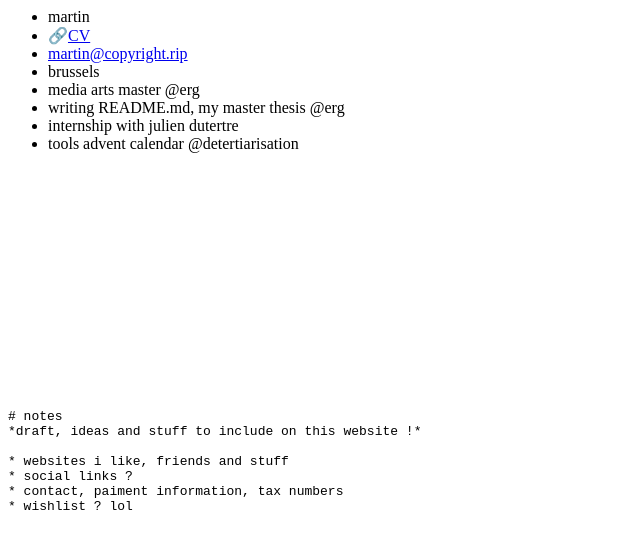
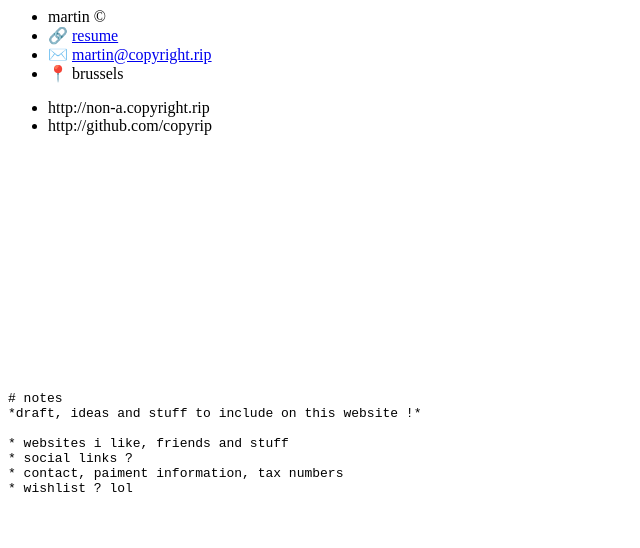
Before and after one commit to copyrip/martin, a plain HTML site: page index.html in a window 1280 px wide. Shown: the whole page, without its empty margins (0-640 px from the left). Drawn offline with Linux system fonts and the light colour scheme.

Commit message:
go go go

```diff
--- a/index.html
+++ b/index.html
@@ -3,15 +3,16 @@
 		<title>martin.copyright's own website !</title>
 		<body>
 			<ul>
-				<li>martin</li>
-                <li>🔗<a href="./cv/" target="_blank">CV</a></li>
-				<li><a href="mailto:martin@copyright.rip">martin@copyright.rip</a></li>
-				<li>brussels</li>
-				<li>media arts master @erg</li>
-                <li>writing README.md, my master thesis @erg</li>
-                <li>internship with julien dutertre</li>
-                <li>tools advent calendar @detertiarisation</li>
+				<li>martin ©</li>
+                <li>🔗 <a href="./cv/html/" target="_blank">resume</a></li>
+				<li>✉️ <a href="mailto:martin@copyright.rip">martin@copyright.rip</a></li>
+				<li>📍 brussels</li>
 			</ul>
+
+            <ul>
+                <li>http://non-a.copyright.rip</li>
+                <li>http://github.com/copyrip</li>
+            </ul>
 
 			<!--
 
@@ -21,7 +22,12 @@
 				<li>We try to understand collectively what is ?on-? <a href="non-a.copyright.rip" target="_blank">http://non-a.copyright.rip</a></li>
 				<li>I'm working on my master thesis at <a href="erg.be" target="_blank">erg</a> (brussels)</li>
 				<li>We play around hosting a talk show with my friends Marius and Nicolas <a href="http://twitch.tv/1nd3x__" target="_blank"> http://twitch.tv/1nd3x__</a></li>
-			</ul>
+			</ul><li>media arts master @erg</li>
+                <li>writing README.md, my master thesis @erg</li>
+                <li>internship with julien dutertre</li>
+                <li>techno wizard for <a href="http://non-a.copyright.rip/">ɴon-ᴀ</a></li>
+                <li>tools advent calendar @detertiarisation</li>
+
 			-->
 <pre>
 
```
